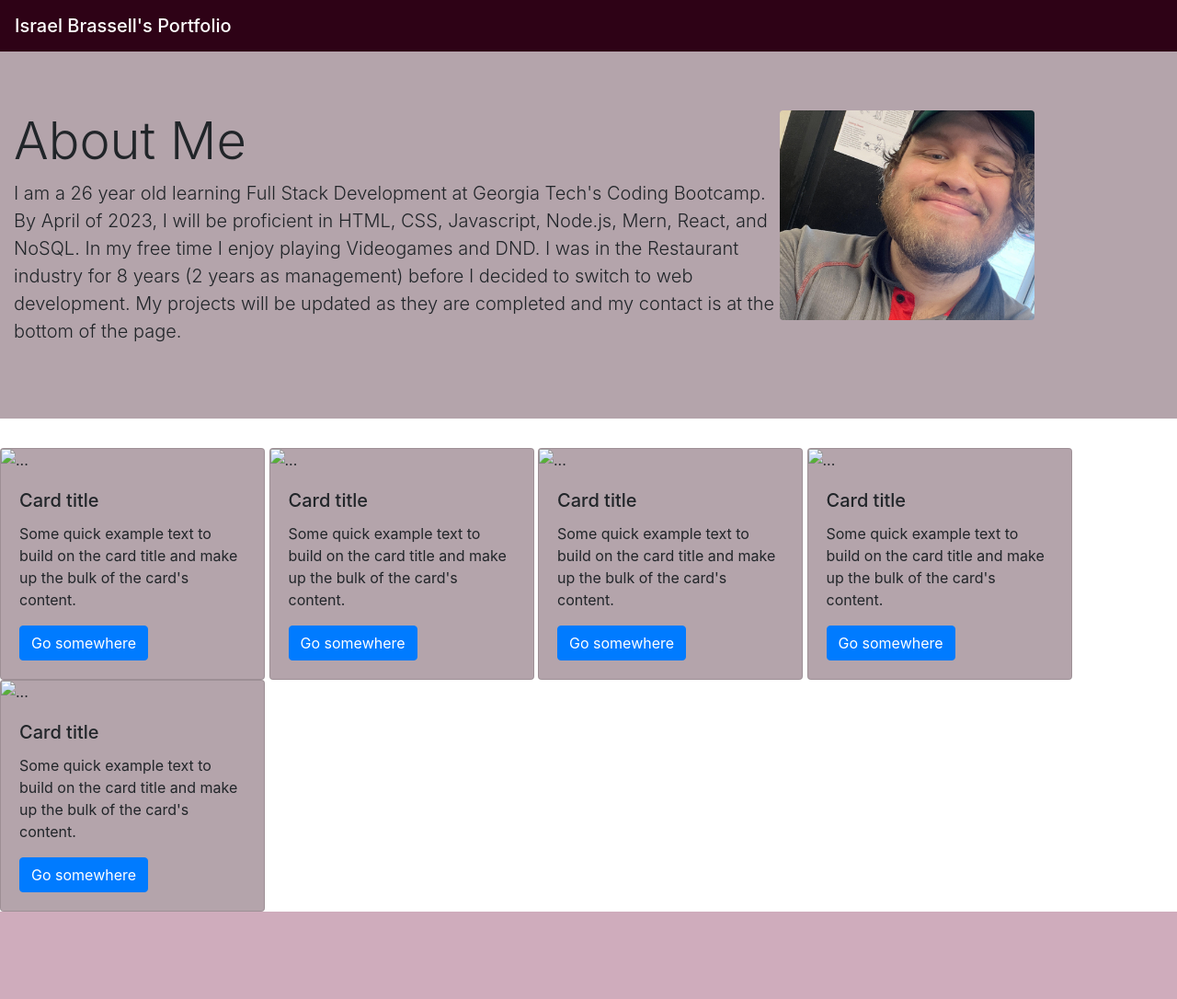
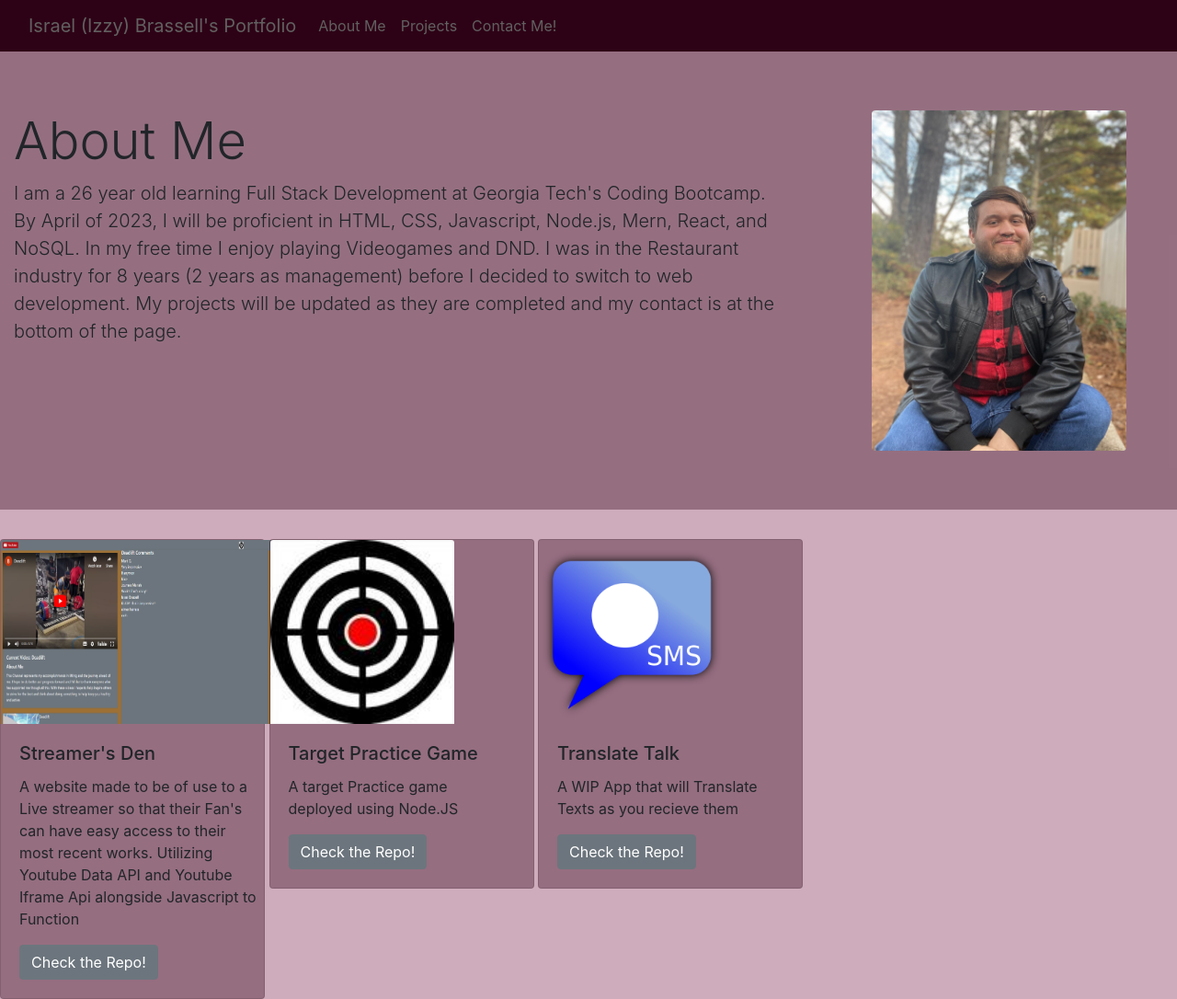
Before and after one commit to IzzyBrassell/Izzy-Portfolio, a plain HTML site: page index.html in a window 1280 px wide. Shown: the whole page at 92% size. Before the commit the page ends 991 px from the top, so only its background shows below. Drawn offline with nearby package versions, Linux system fonts and the light colour scheme.

Commit message:
redid navbar, added projects

```diff
--- a/assets/style.css
+++ b/assets/style.css
@@ -1,9 +1,17 @@
 :root {
     --transparent-violet: #2e02165b;
-    background-color: #70053554;
+    --background-color: #70053554;
 
 }
 
+body {
+    background-color: var(--background-color);
+}
+
+a,
+a:hover {
+    color:rgb(97, 96, 96);
+}
 
 
 .nav-bg-custom {
@@ -14,3 +22,24 @@
 .card-bg-cus {
     background-color: var(--transparent-violet);
 }
+
+.custom-img {
+    position: relative;
+    left: 100px;
+
+}
+
+.custom-btn:hover {
+    background-color: #3d0e23d5;
+    color:rgb(92, 90, 90)
+}
+
+.img-sz-cus {
+    height: 200px;
+    width: 200px;
+}
+
+.img-sz-cus1 {
+    height: 200px;
+    width: 300px;
+}
--- a/index.html
+++ b/index.html
@@ -10,59 +10,58 @@
 </head>
 
 <body>
-    <Header class="navbar navbar-dark nav-bg-custom">
-        <h2 class="navbar-brand mb-0 h1">Israel Brassell's Portfolio</h2>
-    </header>
+  <nav class="navbar navbar-expand-lg nav-bg-custom">
+    <div class="container-fluid">
+      <a class="navbar-brand" href="#">Israel (Izzy) Brassell's Portfolio</a>
+      <button class="navbar-toggler" type="button" data-bs-toggle="collapse" data-bs-target="#navbarNavAltMarkup" aria-controls="navbarNavAltMarkup" aria-expanded="false" aria-label="Toggle navigation">
+        <span class="navbar-toggler-icon"></span>
+      </button>
+      <div class="collapse navbar-collapse" id="navbarNavAltMarkup">
+        <div class="navbar-nav">
+          <a class="nav-link active" aria-current="page" href="#Aboutme">About Me</a>
+          <a class="nav-link" href="#projects">Projects</a>
+          <a class="nav-link" href="#contact">Contact Me!</a>
+        </div>
+      </div>
+    </div>
+  </nav>
     <section class="jumbotron jumbotron-fluid jbt-bg-custom">
         <article class="container d-inline-flex ">
         <div class="d-inline-flex flex-column">
-          <h1 class="display-4 justify-content-start">About Me</h1>
+          <h1 class="display-4 justify-content-start" id="Aboutme">About Me</h1>
           <p class="lead">I am a 26 year old learning Full Stack Development at Georgia Tech's Coding Bootcamp. By April of 2023, I will be proficient in HTML, CSS, Javascript, Node.js, Mern, React, and NoSQL. In my free time I enjoy playing Videogames and DND. I was in the Restaurant industry for 8 years (2 years as management) before I decided to switch to web development. My projects will be updated as they are completed and my contact is at the bottom of the page.</p>
           </div>
-          <img src="./assets/images/izzy.jpg" class="rounded float-right w-25 h-25 justify-content-end" alt="Profile Picture">
+          <img src="./assets/images/Izzy1.jpg" class="rounded float-right w-25 h-25 justify-content-end custom-img" alt="Profile Picture">
         </article>
     </section>
-    <section>
+    <section id="projects">
         <div class="card d-inline-flex flex-wrap card-bg-cus" style="width: 18rem;">
-            <img src="..." class="card-img-top" alt="...">
+            <img src="./assets/Images/Streamer's Den.png" class="card-img-top img-sz-cus1" alt="Streamer's Den">
             <div class="card-body">
-              <h5 class="card-title">Card title</h5>
-              <p class="card-text">Some quick example text to build on the card title and make up the bulk of the card's content.</p>
-              <a href="#" class="btn btn-primary">Go somewhere</a>
+              <h5 class="card-title">Streamer's Den</h5>
+              <p class="card-text">A website made to be of use to a Live streamer so that their Fan's can have easy access to their most recent works. Utilizing Youtube Data API and Youtube Iframe Api alongside Javascript to Function</p>
+              <a href="https://github.com/IzzyBrassell/iCarly-project-1" class="btn btn-secondary custom-btn">Check the Repo!</a>
             </div>
           </div>
           <div class="card d-inline-flex flex-wrap card-bg-cus" style="width: 18rem;">
-            <img src="..." class="card-img-top" alt="...">
+            <img src="./assets/Images/target.jpg" class="card-img-top img-sz-cus" alt="Target Practice">
             <div class="card-body">
-              <h5 class="card-title">Card title</h5>
-              <p class="card-text">Some quick example text to build on the card title and make up the bulk of the card's content.</p>
-              <a href="#" class="btn btn-primary">Go somewhere</a>
+              <h5 class="card-title">Target Practice Game</h5>
+              <p class="card-text">A target Practice game deployed using Node.JS</p>
+              <a href="#" class="btn btn-secondary custom-btn">Check the Repo!</a>
             </div>
           </div>
           <div class="card d-inline-flex flex-wrap card-bg-cus" style="width: 18rem;">
-            <img src="..." class="card-img-top" alt="...">
+            <img src="./assets/Images/SMS.png" class="card-img-top img-sz-cus" alt="...">
             <div class="card-body">
-              <h5 class="card-title">Card title</h5>
-              <p class="card-text">Some quick example text to build on the card title and make up the bulk of the card's content.</p>
-              <a href="#" class="btn btn-primary">Go somewhere</a>
-            </div>
-          </div>
-          <div class="card d-inline-flex flex-wrap card-bg-cus" style="width: 18rem;">
-            <img src="..." class="card-img-top" alt="...">
-            <div class="card-body">
-              <h5 class="card-title">Card title</h5>
-              <p class="card-text">Some quick example text to build on the card title and make up the bulk of the card's content.</p>
-              <a href="#" class="btn btn-primary">Go somewhere</a>
-            </div>
-          </div>
-          <div class="card d-inline-flex flex-wrap card-bg-cus" style="width: 18rem;">
-            <img src="..." class="card-img-top" alt="...">
-            <div class="card-body">
-              <h5 class="card-title">Card title</h5>
-              <p class="card-text">Some quick example text to build on the card title and make up the bulk of the card's content.</p>
-              <a href="#" class="btn btn-primary">Go somewhere</a>
+              <h5 class="card-title">Translate Talk</h5>
+              <p class="card-text">A WIP App that will Translate Texts as you recieve them</p>
+              <a href="#" class="btn btn-secondary custom-btn">Check the Repo!</a>
             </div>
           </div>
     </section>
+    <section id="contact">
+
+    </section>
 </body>
 </html>
```
Also changed, not shown: assets/Images/Izzy.jpg (deleted), assets/Images/Izzy1.jpg (added), assets/Images/SMS.png (added), assets/Images/Streamer's Den.png (added), assets/Images/target.jpg (added).
